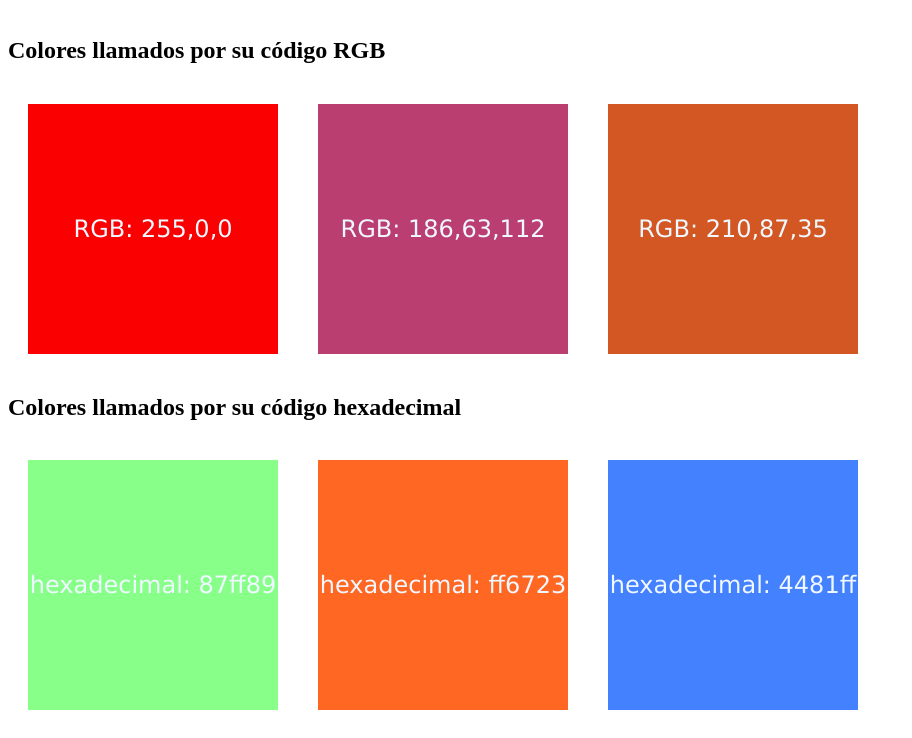
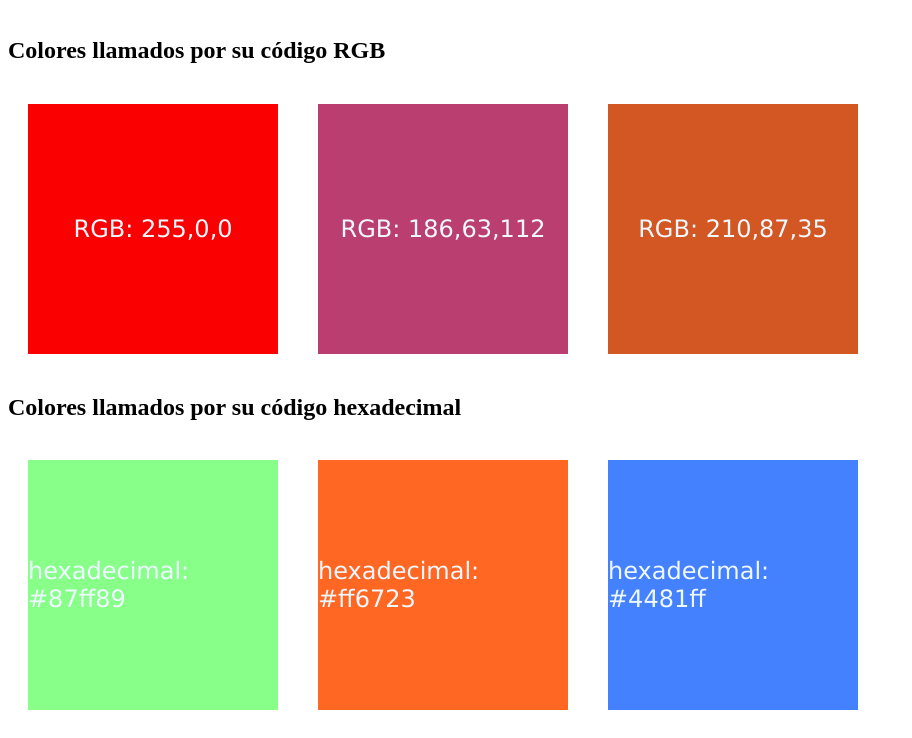
Before and after one commit to daniel22alejandro/mi-primer-sitio-web, a plain HTML site: page colores.html in a window 1280 px wide. Shown: the part 400-1138 px from the top of the page, without its empty margins (0-912 px from the left). Drawn offline with Linux system fonts and the light colour scheme.

Commit message:
add colores

```diff
--- a/colores.html
+++ b/colores.html
@@ -23,9 +23,9 @@
     </div>
     <h2>Colores llamados por su código hexadecimal</h2>
     <div class="box-colores">
-        <div class="box-color color-87ff89"> <span>hexadecimal: 87ff89</div></span>
-        <div class="box-color color-ff6723"> <span>hexadecimal: ff6723</div></span>
-        <div class="box-color color-4481ff"> <span>hexadecimal: 4481ff</div></span>
+        <div class="box-color color-87ff89"> <span>hexadecimal: #87ff89</div></span>
+        <div class="box-color color-ff6723"> <span>hexadecimal: #ff6723</div></span>
+        <div class="box-color color-4481ff"> <span>hexadecimal: #4481ff</div></span>
     </div>
 </body>
 
```
